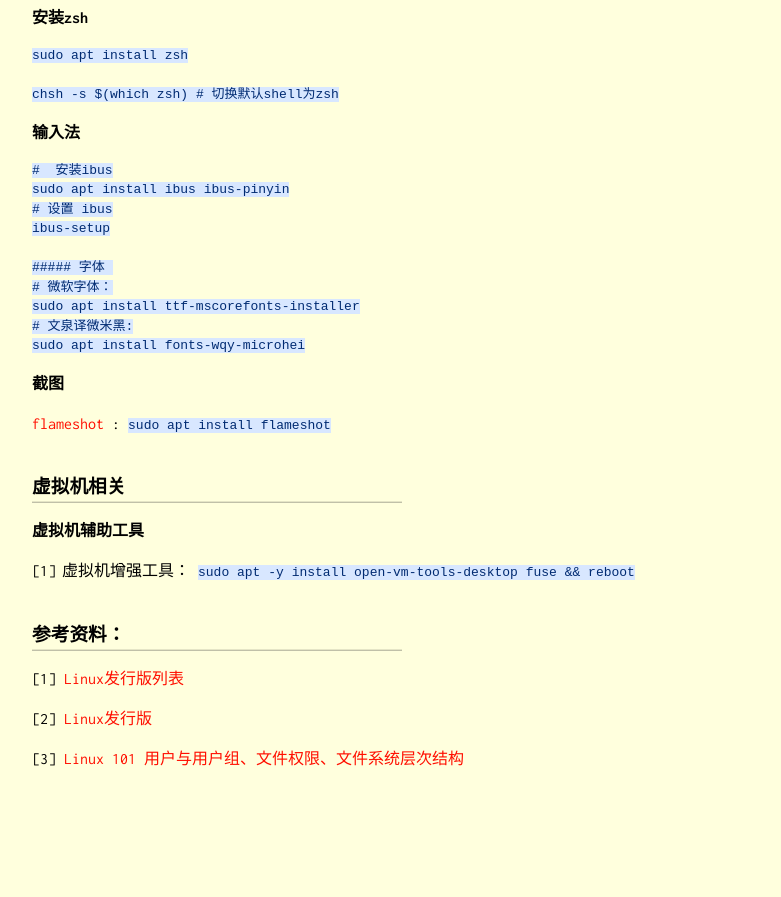
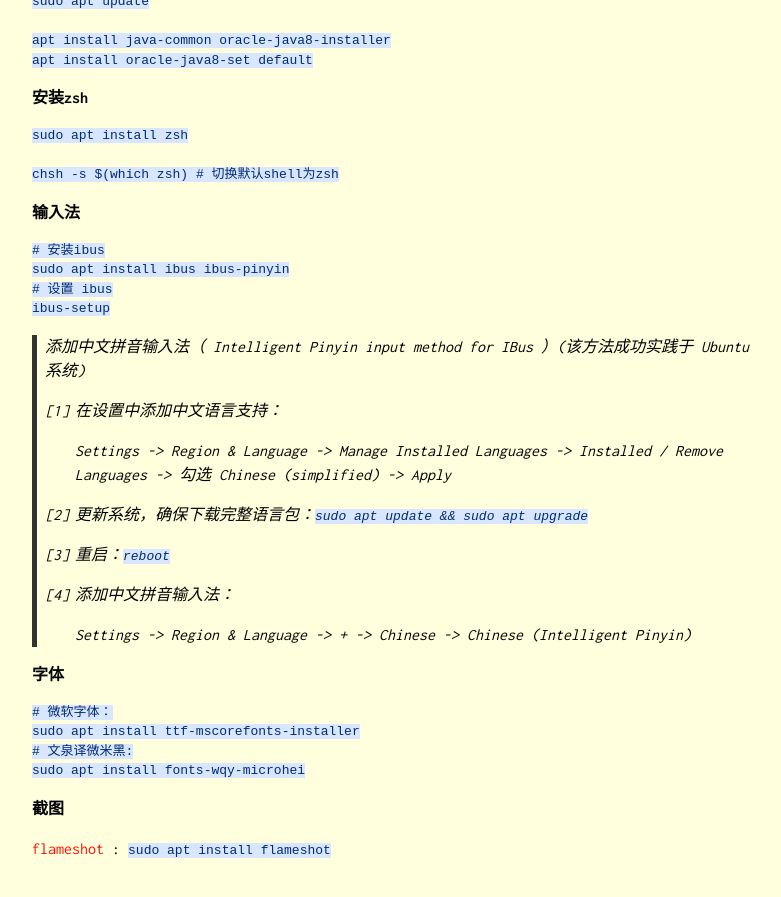
Before and after one commit to mkDlufop/mkDlufop.github.io, a Jekyll site: the page built from _posts/2020-12-02-linux-configurations.md, in a window 1280 px wide and 900 px high, scrolled down 2395 px. Shown: the top 897 px of the window, without its empty margins (238-1019 px from the left). Built offline with Jekyll 4.4.1, drawn with Linux system fonts in a browser that asks for light colours; before the commit the page ends 3218 px from its top, so only the background shows below that; some of the changed text lies outside the part shown.

Commit message:
update: update 2020-12-02-linux-configurations.md

````diff
--- a/_posts/2020-12-02-linux-configurations.md
+++ b/_posts/2020-12-02-linux-configurations.md
@@ -50,9 +50,13 @@ sudo rpm -i name.rpm
 
 #### sudo权限
 
-授予sudo权限（centos上，默认情况下组wheel的成员被赋予sudo访问权限）
+添加用户至 sudo 用户组
 
-`usermod -aG wheel mkDlufop`
+`sudo adduser mkdlufop sudo`
+
+> centos上，默认情况下组wheel的成员被赋予sudo访问权限：
+>
+> `usermod -aG wheel mkDlufop`
 
 #### 关闭sudo
 
@@ -108,12 +112,29 @@ chsh -s $(which zsh) # 切换默认shell为zsh
 **输入法**
 
 ```shell
-#  安装ibus
+# 安装ibus
 sudo apt install ibus ibus-pinyin
 # 设置 ibus
 ibus-setup
+```
 
-##### 字体
+> 添加中文拼音输入法（ Intelligent Pinyin input method for IBus ）(该方法成功实践于 Ubuntu 系统)
+>
+> 1. 在设置中添加中文语言支持：
+>
+>     Settings -> Region & Language -> Manage Installed Languages -> Installed / Remove Languages -> 勾选 Chinese (simplified) -> Apply
+>
+> 2. 更新系统，确保下载完整语言包：`sudo apt update && sudo apt upgrade`
+>
+> 3. 重启：`reboot`
+>
+> 4. 添加中文拼音输入法：
+>
+>     Settings -> Region & Language -> + -> Chinese -> Chinese (Intelligent Pinyin)
+
+**字体**
+
+```shell
 # 微软字体：
 sudo apt install ttf-mscorefonts-installer
 # 文泉译微米黑:
@@ -128,7 +149,7 @@ sudo apt install fonts-wqy-microhei
 
 **虚拟机辅助工具**
 
-1. 虚拟机增强工具： `sudo apt -y install open-vm-tools-desktop fuse && reboot `
+1. 虚拟机增强工具： `sudo apt -y install open-vm-tools-desktop fuse && reboot`
 
 ### 参考资料：
 {:.no_toc}
````
